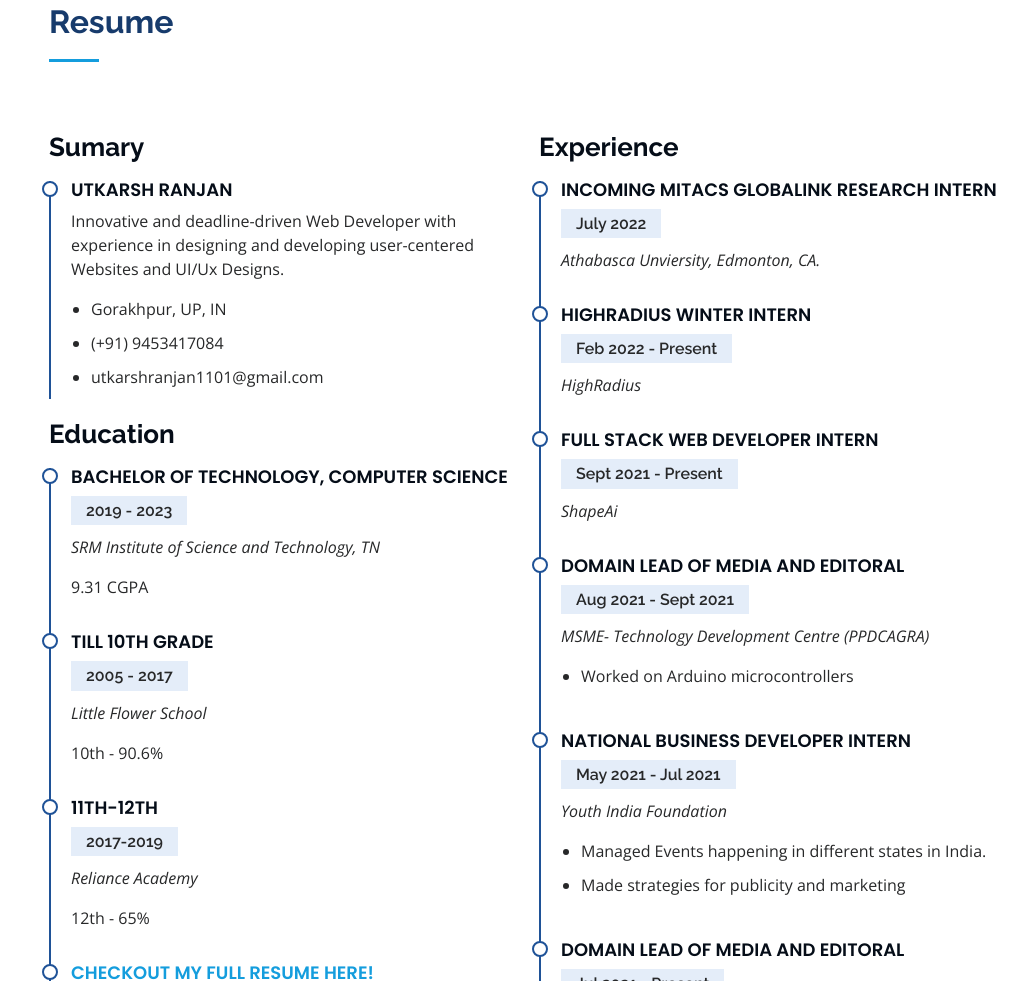
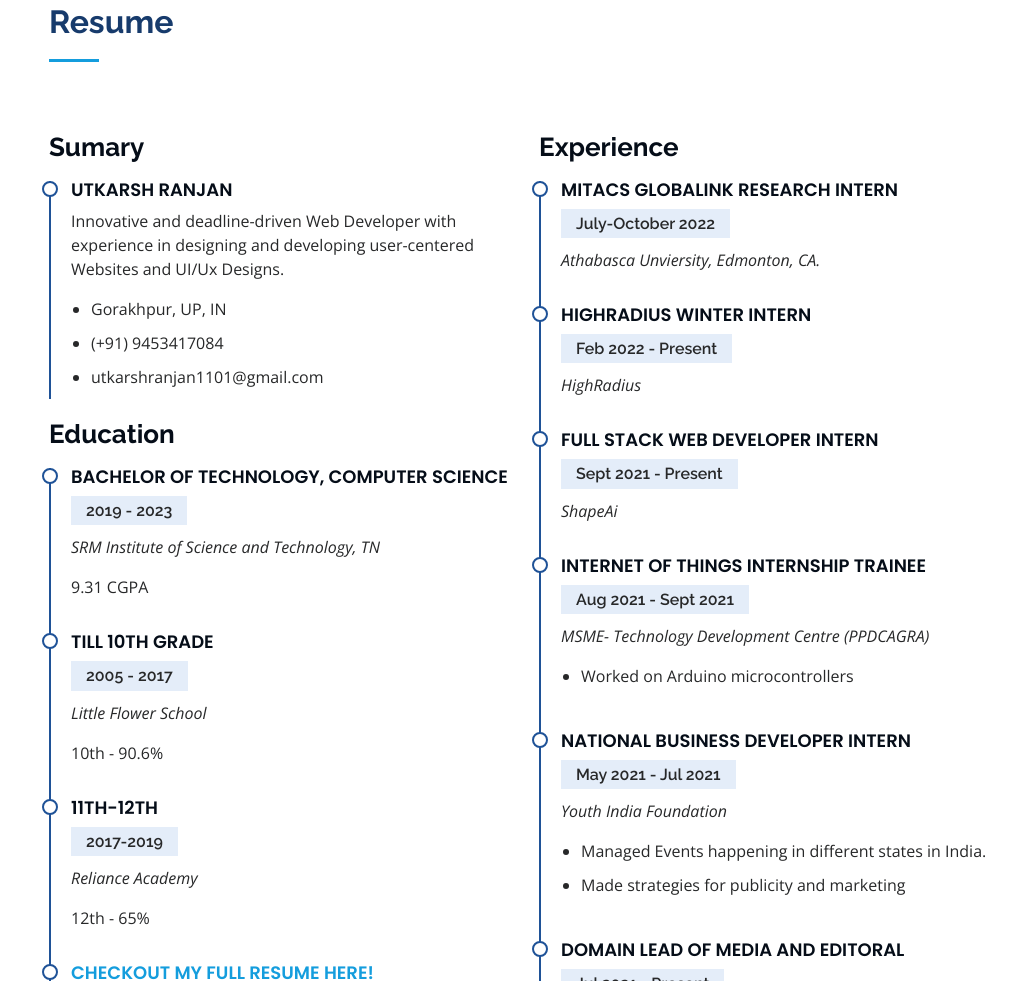
Before and after one commit to Utkarsh1101/main-portfolio, a plain HTML site: page index.html in a window 1280 px wide. Shown: the part 2187-3168 px from the top of the page, without its empty margins (263-1280 px from the left). Drawn offline with nearby package versions, Linux system fonts and the light colour scheme.

Commit message:
Update index.html

```diff
--- a/index.html
+++ b/index.html
@@ -284,8 +284,8 @@
           <div class="col-lg-6" data-aos="fade-up" data-aos-delay="100">
             <h3 class="resume-title">Experience</h3>
             <div class="resume-item">
-              <h4>Incoming Mitacs Globalink Research Intern </h4>
-              <h5>July 2022</h5>
+              <h4>Mitacs Globalink Research Intern </h4>
+              <h5>July-October 2022</h5>
               <p><em>Athabasca Unviersity, Edmonton, CA.</em></p>
             </div>
              <div class="resume-item">
@@ -299,7 +299,7 @@
               <p><em>ShapeAi</em></p>
             </div>
             <div class="resume-item">
-              <h4>Domain Lead of Media and Editoral</h4>
+              <h4>Internet of Things Internship Trainee</h4>
               <h5>Aug 2021 - Sept 2021</h5>
               <p><em>MSME- Technology Development Centre (PPDCAGRA)</em></p>
               <ul>
```
